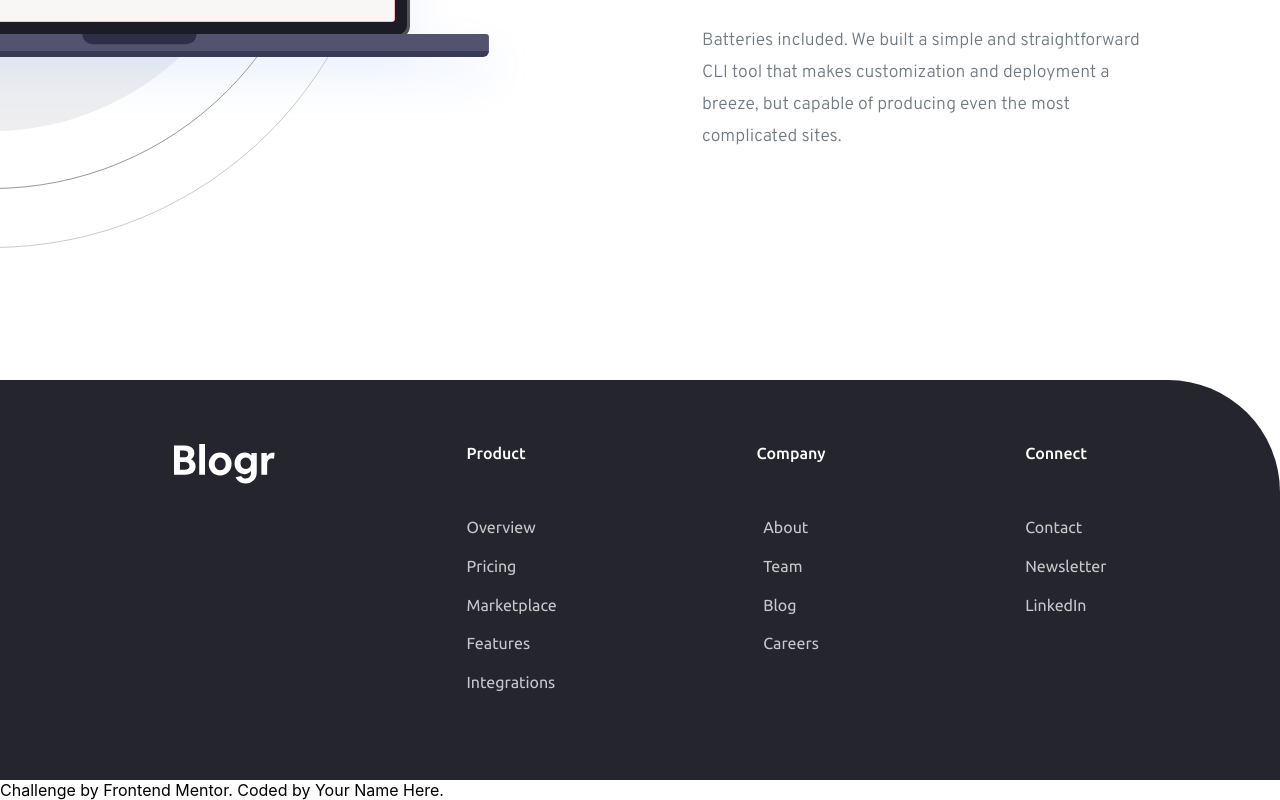
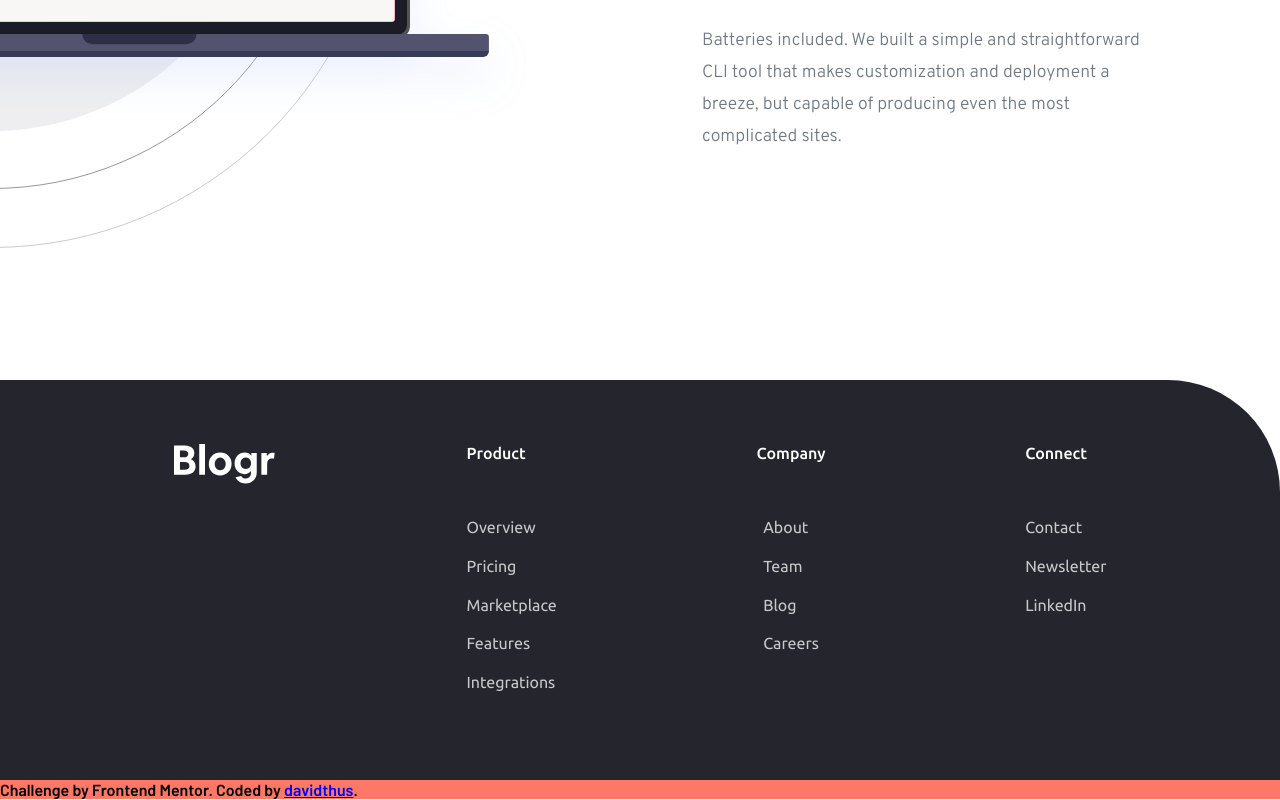
Before and after one commit to davidthus/blogr-landing-page, a React (Create React App) app: page / in a window 1280 px wide. Shown: the part 2746-3546 px from the top of the page. Built offline with nearby package versions, Linux system fonts and the light colour scheme.

Commit message:
add attribution

```diff
--- a/public/index.html
+++ b/public/index.html
@@ -14,7 +14,7 @@
     <link rel="preconnect" href="https://fonts.googleapis.com" />
     <link rel="preconnect" href="https://fonts.gstatic.com" crossorigin />
     <link
-      href="https://fonts.googleapis.com/css2?family=Overpass:wght@300;600&family=Ubuntu:wght@400;500;700&display=swap"
+      href="https://fonts.googleapis.com/css2?family=Barlow:wght@600&family=Overpass:wght@300;600&family=Ubuntu:wght@400;500;700&display=swap"
       rel="stylesheet"
     />
     <title>Blogr Landing Page</title>
--- a/src/App.js
+++ b/src/App.js
@@ -14,7 +14,6 @@ function App() {
       <Middle />
       <Bottom />
       <Footer />
-      Challenge by Frontend Mentor. Coded by Your Name Here.
     </AppContainer>
   );
 }
--- a/src/components/Footer/Footer.jsx
+++ b/src/components/Footer/Footer.jsx
@@ -1,6 +1,7 @@
 import React from "react";
 import { ReactComponent as Logo } from "../../images/logo.svg";
 import {
+  Attribution,
   Container,
   GroupHeading,
   GroupsContainer,
@@ -20,6 +21,7 @@ const dropdowns = [
 
 function Footer() {
   return (
+    <>
       <Container>
         <Logo />
         <GroupsContainer>
@@ -28,6 +30,11 @@ function Footer() {
           })}
         </GroupsContainer>
       </Container>
+      <Attribution>
+        Challenge by Frontend Mentor. Coded by{" "}
+        <a href="https://github.com/davidthus">davidthus</a>.
+      </Attribution>
+    </>
   );
 }
 
--- a/src/components/Footer/Footer.style.js
+++ b/src/components/Footer/Footer.style.js
@@ -87,4 +87,7 @@ export const Link = styled.p`
   }
 `;
 
-export const LogoWrapper = styled.aside``;
+export const Attribution = styled.div`
+  background-color: hsl(7, 99%, 70%);
+  font-family: "Barlow", sans-serif;
+`;
```
Lines whose indentation alone changed are shown as unchanged.
